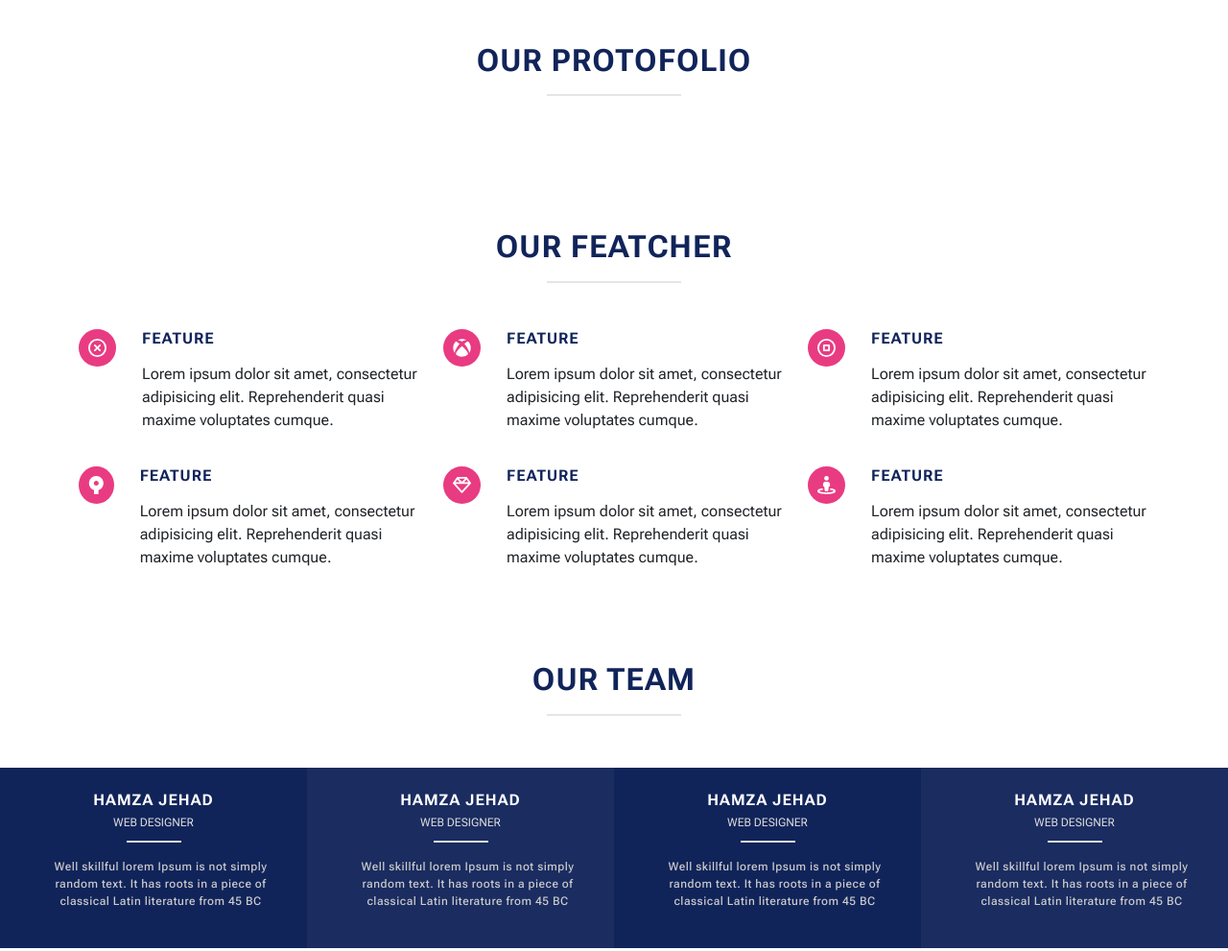
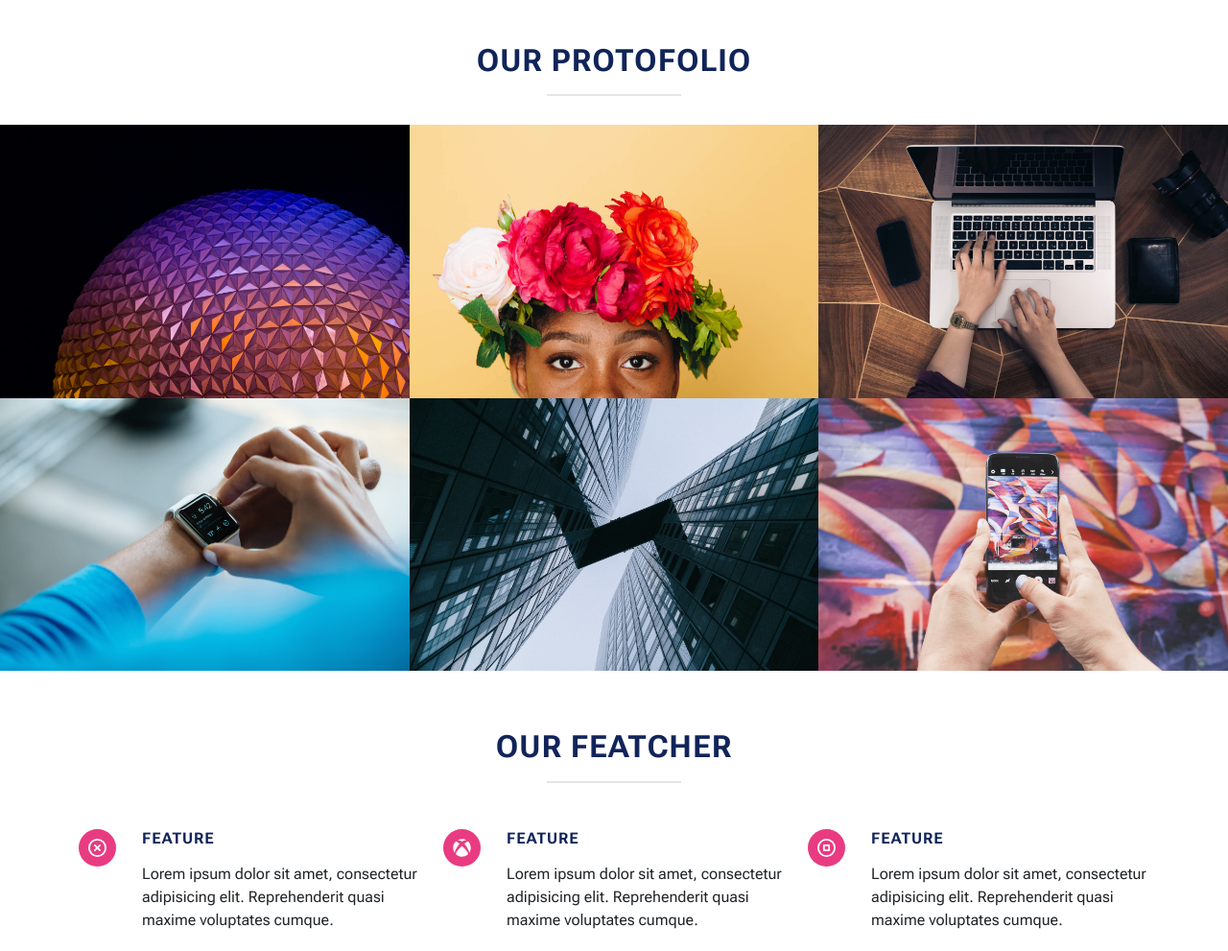
Before and after one commit to Hamza-jehad/Html_Css_BootStrap_Lissome, a plain HTML site: page index.html in a window 1280 px wide. Shown: the part 1480-2471 px from the top of the page at 96% size. Drawn offline with Linux system fonts and the light colour scheme.

Commit message:
first commit

```diff
--- a/index.html
+++ b/index.html
@@ -155,7 +155,7 @@
 
             <div class="col-lg-4  col-sm-6">
                 <div class="protofolio-item">
-                    <img src="../design3/img/p1.jpg" alt="">
+                    <img src="./img/p1.jpg" alt="">
                     <div class="protofolio-overlay">
                         <div class="text">
                             <h3>Project Title</h3>
@@ -168,7 +168,7 @@
 
             <div class="col-lg-4  col-sm-6">
                 <div class="protofolio-item">
-                    <img src="../design3/img/p2.jpg" alt="">
+                    <img src="./img/p2.jpg" alt="">
                     <div class="protofolio-overlay">
                         <div class="text">
                             <h3>Project Title</h3>
@@ -181,7 +181,7 @@
 
             <div class="col-lg-4  col-sm-6">
                 <div class="protofolio-item">
-                    <img src="../design3/img/p3.jpg" alt="">
+                    <img src="./img/p3.jpg" alt="">
                     <div class="protofolio-overlay">
                         <div class="text">
                             <h3>Project Title</h3>
@@ -194,7 +194,7 @@
 
             <div class="col-lg-4  col-sm-6">
                 <div class="protofolio-item">
-                    <img src="../design3/img/p4.jpg" alt="">
+                    <img src="./img/p4.jpg" alt="">
                     <div class="protofolio-overlay">
                         <div class="text">
                             <h3>Project Title</h3>
@@ -207,7 +207,7 @@
 
             <div class="col-lg-4  col-sm-6">
                 <div class="protofolio-item">
-                    <img src="../design3/img/p5.jpg" alt="">
+                    <img src="./img/p5.jpg" alt="">
                     <div class="protofolio-overlay">
                         <div class="text">
                             <h3>Project Title</h3>
@@ -220,7 +220,7 @@
 
             <div class="col-lg-4  col-sm-6">
                 <div class="protofolio-item">
-                    <img src="../design3/img/p6.jpg" alt="">
+                    <img src="./img/p6.jpg" alt="">
                     <div class="protofolio-overlay">
                         <div class="text">
                             <h3>Project Title</h3>
@@ -311,7 +311,7 @@
 
             <div class="col-lg-3  col-sm-6">
                 <div class="team-img">
-                    <img src="../design3/img/team-3-800x800.jpg" alt="">
+                    <img src="./img/team-3-800x800.jpg" alt="">
                     <div class="social-icon  text-center">
                         <a href="#"><i class="fa-brands fa-facebook  fa-1x  p-2 "></i></a>
                         <a href="#"><i class="fa-brands fa-twitter  fa-1x  p-2"></i></a>
@@ -332,7 +332,7 @@
 
             <div class="col-lg-3  col-sm-6  ">
                 <div class="team-img">
-                    <img src="../design3/img/team-4-800x800.jpg" alt="">
+                    <img src="./img/team-4-800x800.jpg" alt="">
                     <div class="social-icon  text-center">
                         <a href="#"><i class="fa-brands fa-facebook  fa-1x  p-2 "></i></a>
                         <a href="#"><i class="fa-brands fa-twitter  fa-1x  p-2"></i></a>
@@ -353,7 +353,7 @@
 
             <div class="col-lg-3  col-sm-6">
                 <div class="team-img">
-                    <img src="../design3/img/team-6-800x800.jpg" alt="">
+                    <img src="./img/team-6-800x800.jpg" alt="">
                     <div class="social-icon  text-center">
                         <a href="#"><i class="fa-brands fa-facebook  fa-1x  p-2 "></i></a>
                         <a href="#"><i class="fa-brands fa-twitter  fa-1x  p-2"></i></a>
@@ -374,7 +374,7 @@
 
             <div class="col-lg-3  col-sm-6  ">
                 <div class="team-img">
-                    <img src="../design3/img/team-8-800x800.jpg" alt="">
+                    <img src="./img/team-8-800x800.jpg" alt="">
                     <div class="social-icon  text-center">
                         <a href="#"><i class="fa-brands fa-facebook  fa-1x  p-2 "></i></a>
                         <a href="#"><i class="fa-brands fa-twitter  fa-1x  p-2"></i></a>
```
